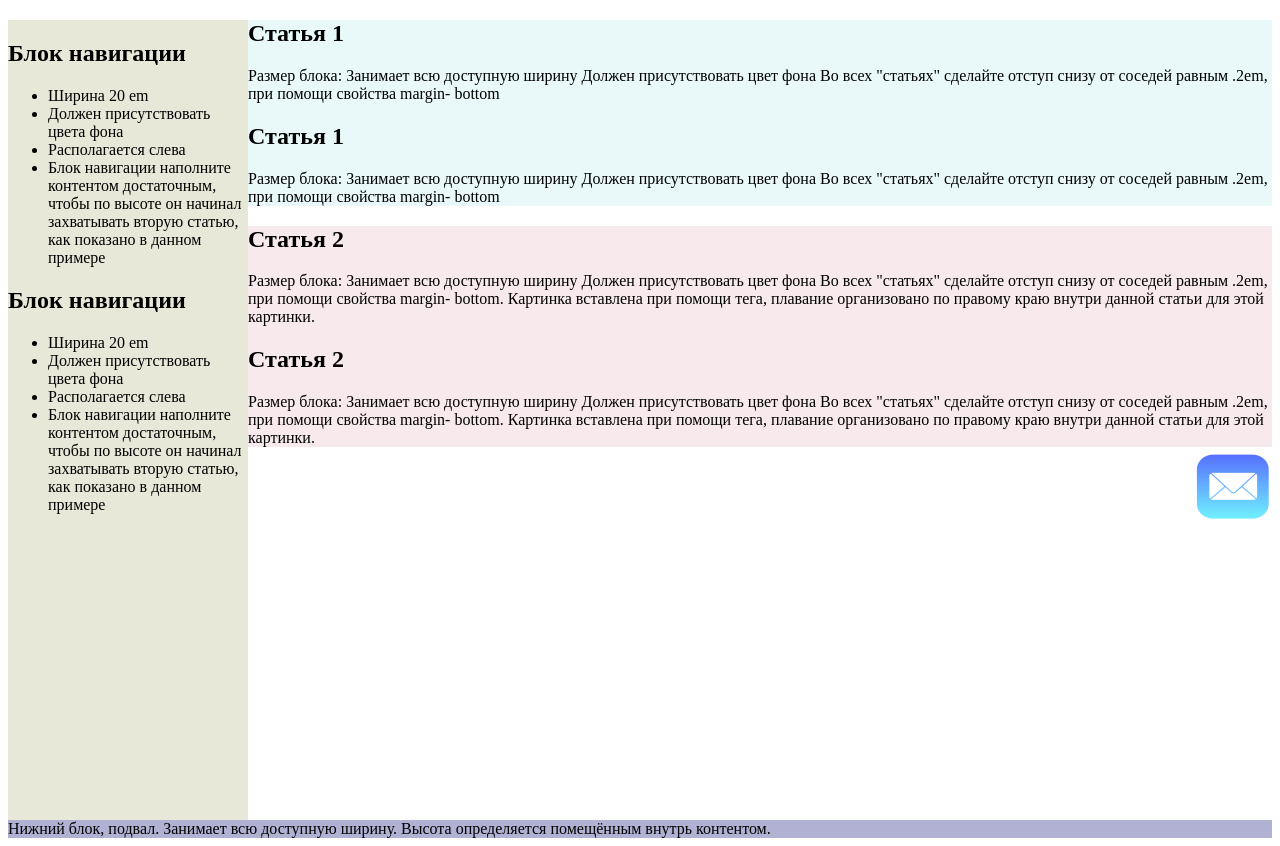
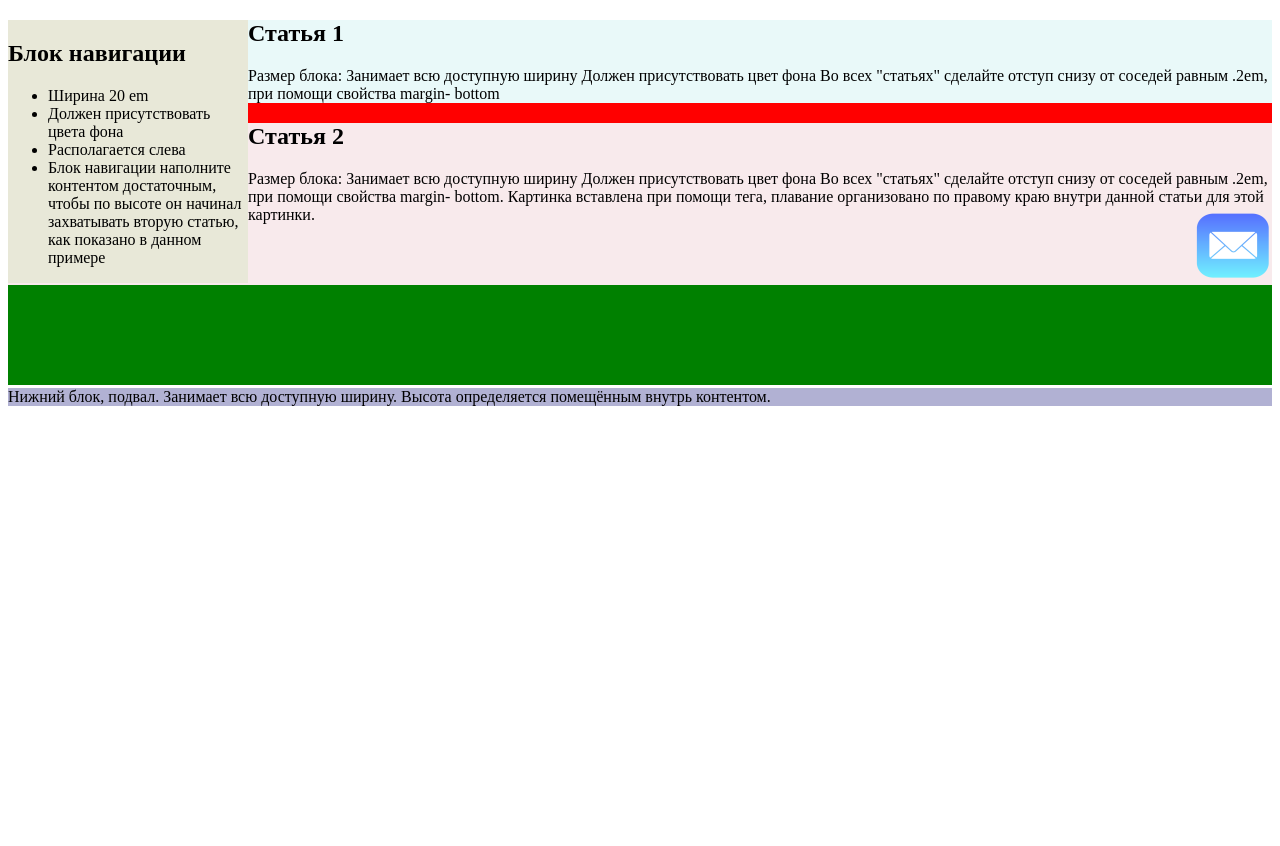
Before and after one commit to Flame231/Oleg_Tarasov, a plain HTML site: page home/02_CSS/base/3)/Index.html in a window 1280 px wide. After the commit the page ends 800 px from the top, so only its background shows below. Drawn offline with Linux system fonts and the light colour scheme.

Commit message:
changes_02_CSS

```diff
--- a/home/02_CSS/base/3)/Index.html
+++ b/home/02_CSS/base/3)/Index.html
@@ -7,7 +7,6 @@
     background-color:rgb(232, 232, 216);
     width:15em;
     float:left;
-    height: 100vh;
 
 
 }
@@ -33,6 +32,7 @@
 .clear{
     background:green;
     height: 100px;
+    clear:both;
 
 
 }
@@ -56,21 +56,8 @@
 
 
 
-
+<div class="wrap">
   <div class="navigation">
-    <h2>Блок навигации</h2>
-    <ul>
-        <li>Ширина 20 em</li>
-        <li>Должен присутствовать цвета фона</li>
-        <li>Располагается слева</li>
-        <li>Блок навигации наполните
-            контентом достаточным,
-            чтобы по высоте он начинал
-            захватывать вторую статью,
-            как показано в данном
-            примере
-        </li>
-    </ul>
     <h2>Блок навигации</h2>
     <ul>
         <li>Ширина 20 em</li>
@@ -93,14 +80,6 @@
     Должен присутствовать цвет фона
     Во всех "статьях" сделайте отступ снизу от соседей равным .2em, при помощи свойства margin-
     bottom
-
-    <h2>Статья 1</h2>
-    Размер блока:
-    Занимает всю доступную ширину
-    Должен присутствовать цвет фона
-    Во всех "статьях" сделайте отступ снизу от соседей равным .2em, при помощи свойства margin-
-    bottom
-
 </div>
 <div class="chapter2">
 <h2>Статья 2</h2>
@@ -110,15 +89,9 @@
 Во всех "статьях" сделайте отступ снизу от соседей равным .2em, при помощи свойства margin-
 bottom. Картинка вставлена при помощи тега, плавание организовано по правому краю внутри
 данной статьи для этой картинки.
-
-<h2>Статья 2</h2>
-Размер блока:
-Занимает всю доступную ширину
-Должен присутствовать цвет фона
-Во всех "статьях" сделайте отступ снизу от соседей равным .2em, при помощи свойства margin-
-bottom. Картинка вставлена при помощи тега, плавание организовано по правому краю внутри
-данной статьи для этой картинки.<br>
 <img class="img" src="mail.png">
+<div class="clear"></div>
+</div>
 </div>
 <div class="footer">Нижний блок, подвал. Занимает всю доступную ширину. Высота определяется помещённым внутрь контентом.</div>
 </body>
```
